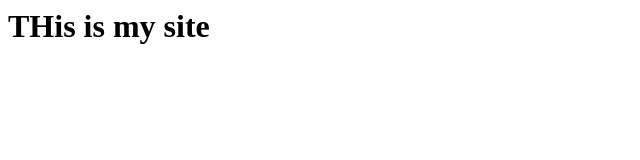
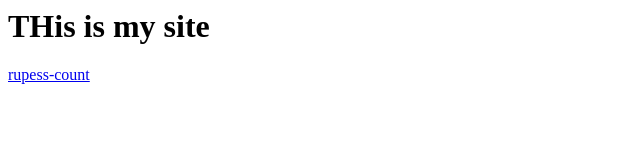
Before and after one commit to Tushal1028/Tushal1028.github.io, a plain HTML site: page index.html in a window 1280 px wide. Shown: the whole page, without its empty margins (0-640 px from the left). Drawn offline with Linux system fonts and the light colour scheme.

Commit message:
Update index.html

```diff
--- a/index.html
+++ b/index.html
@@ -1 +1,2 @@
 <h1>THis is my site</h1>
+<a href='https://tushal1028.github.io/rupess-count/'>rupess-count</a>
```
